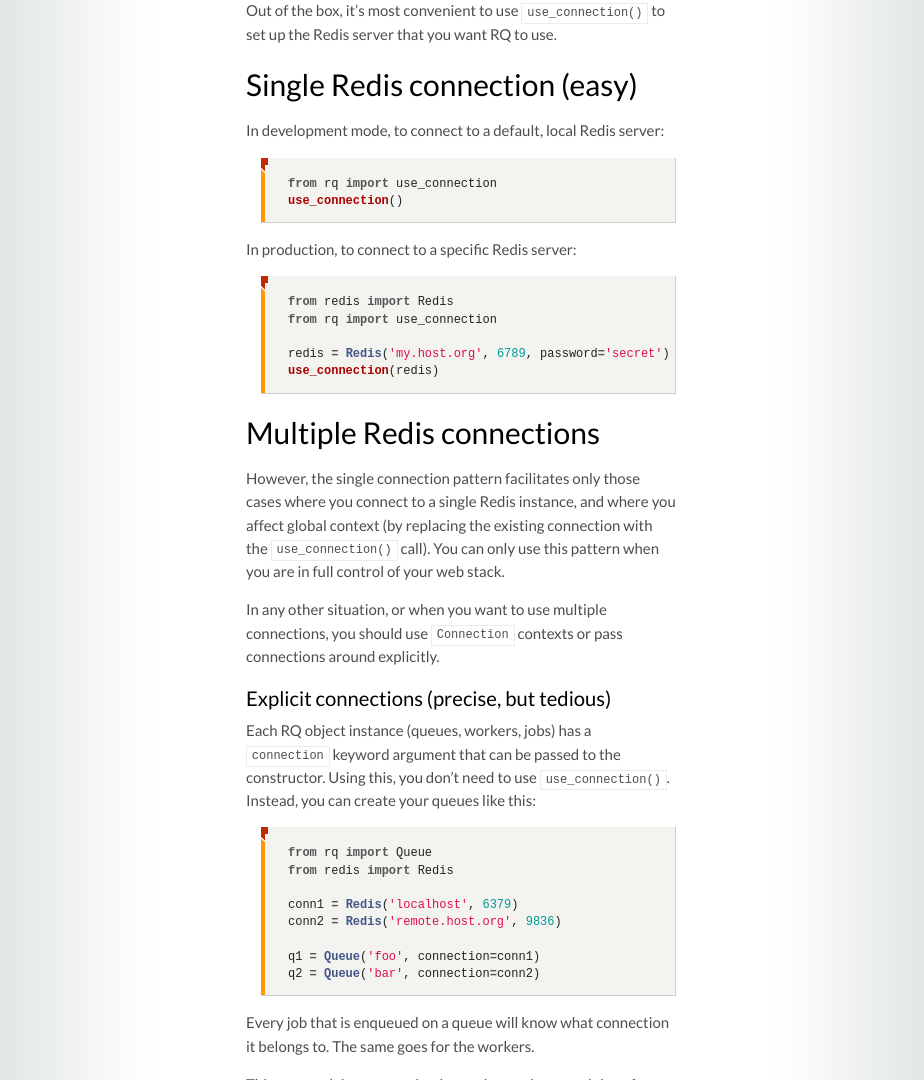
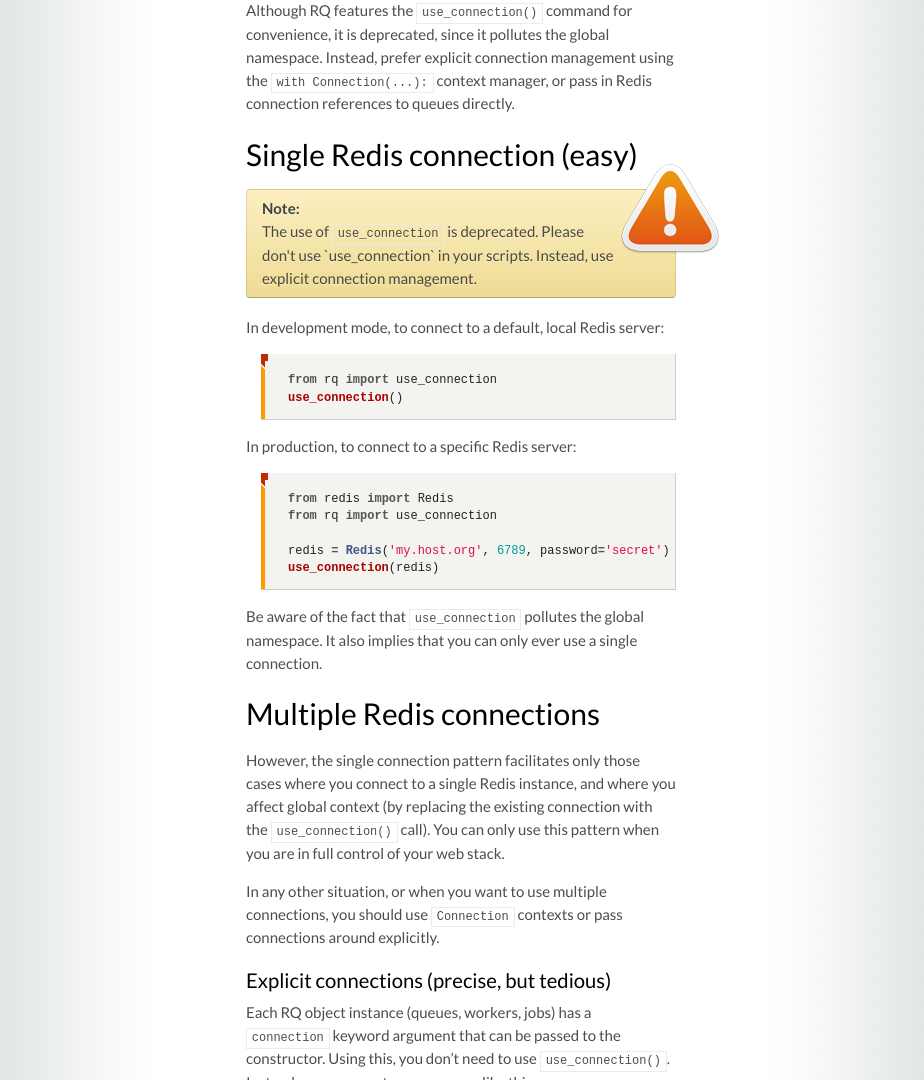
Before and after one commit to rq/rq, a Jekyll site: the page built from docs/connections.md, in a window 1280 px wide and 1400 px high. Shown: the part 320-1400 px from the top of the window, without its empty margins (179-1103 px from the left). Built offline with Jekyll 4.4.1, drawn with Linux system fonts in a browser that asks for light colours; some web fonts are replaced; Markdown is read by kramdown in place of the engine named in the settings.

Commit message:
Deprecate the use of use_connection().

```diff
--- a/docs/connections.md
+++ b/docs/connections.md
@@ -3,11 +3,23 @@
 layout: docs
 ---
 
-Out of the box, it's most convenient to use `use_connection()` to set up the
-Redis server that you want RQ to use.
+Although RQ features the `use_connection()` command for convenience, it
+is deprecated, since it pollutes the global namespace.  Instead, prefer explicit
+connection management using the `with Connection(...):` context manager, or
+pass in Redis connection references to queues directly.
 
 
 ## Single Redis connection (easy)
+
+<div class="warning">
+    <img style="float: right; margin-right: -60px; margin-top: -38px" src="{{site.baseurl}}img/warning.png" />
+    <strong>Note:</strong>
+    <p>
+        The use of <code>use_connection</code> is deprecated.
+        Please don't use `use_connection` in your scripts.
+        Instead, use explicit connection management.
+    </p>
+</div>
 
 In development mode, to connect to a default, local Redis server:
 
@@ -25,6 +37,9 @@
 redis = Redis('my.host.org', 6789, password='secret')
 use_connection(redis)
 {% endhighlight %}
+
+Be aware of the fact that `use_connection` pollutes the global namespace.  It
+also implies that you can only ever use a single connection.
 
 
 ## Multiple Redis connections
```
Also changed, not shown: docs/index.md (+5 -5 lines), docs/workers.md (+5 -5 lines), index.md (+4 -3 lines).
